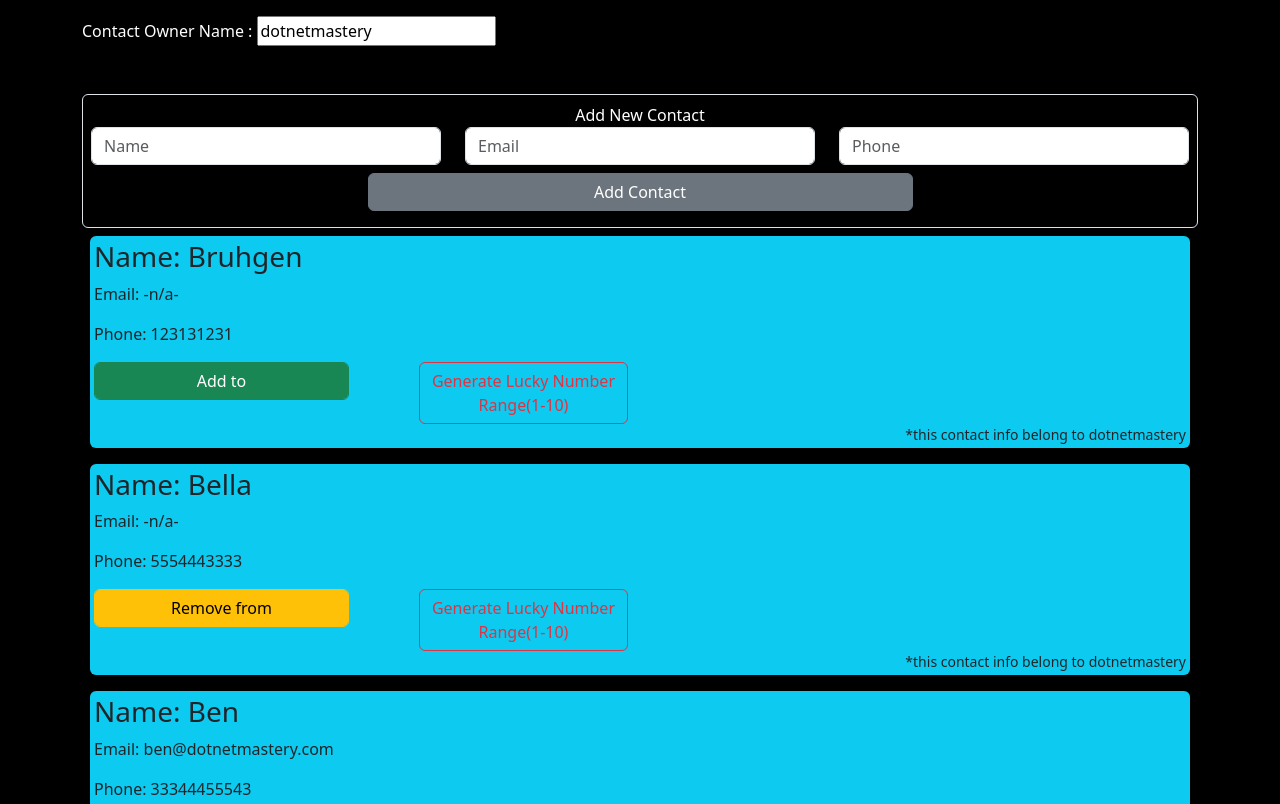
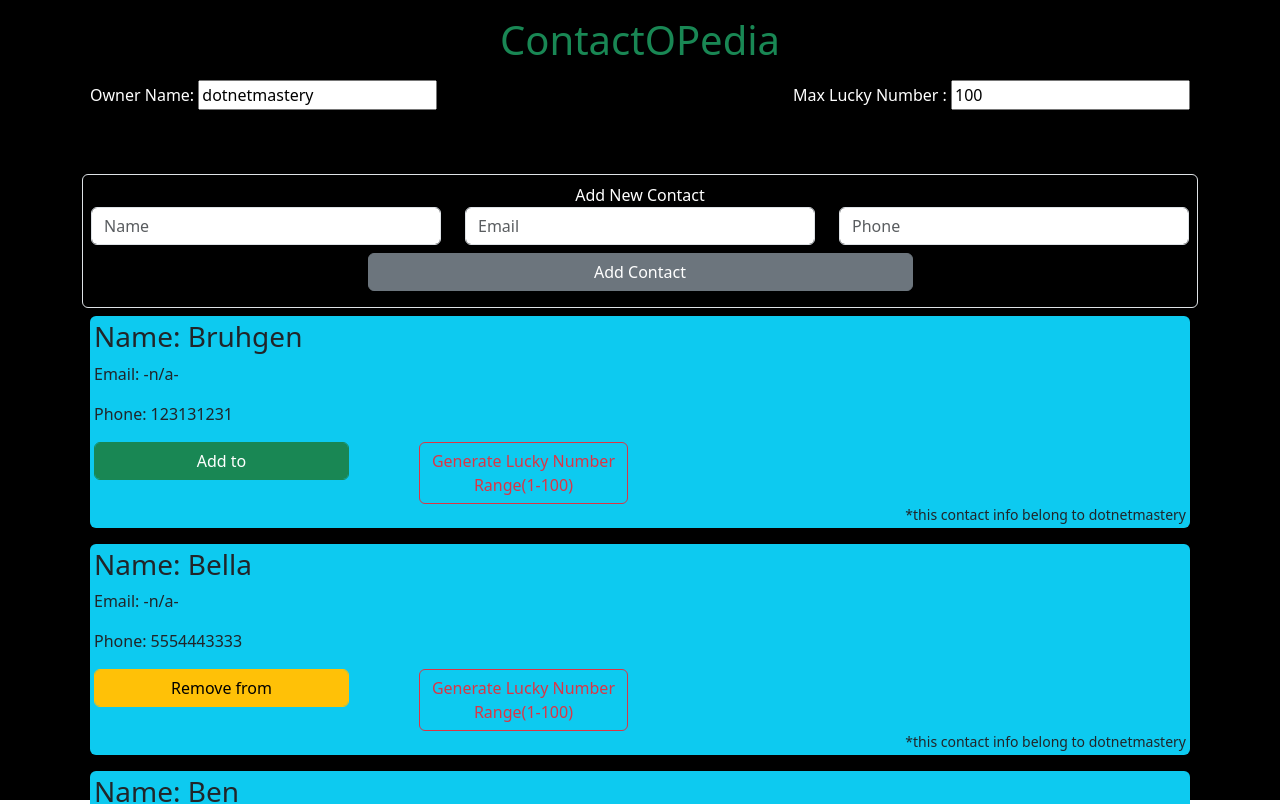
Before and after one commit to JLXP/vue-components-2, a Vue app: page / in a window 1280 px wide. Shown: the top 804 px of the page. Built offline with nearby package versions, Linux system fonts and the light colour scheme.

Commit message:
Pasando Props al Componente Nieto

```diff
--- a/src/App.vue
+++ b/src/App.vue
@@ -1,11 +1,15 @@
 <template>
-  <div class="bg-black text pt-3">
+  <div class="bg-black text pt-3" :style="{ height: '100vh' }">
+    <h1 class="text-center text-success">ContactOPedia</h1>
     <div class="container">
-      <div class="text-white float end">
-        Contact Owner Name : <input v-model="ownerName" />
+      <div class="row text-white p-2 mb-2">
+        <div class="col-6">Owner Name: <input v-model="ownerName" /></div>
+        <div class="col-6 text-end">
+          Max Lucky Number : <input v-model.number="maxNumber"/>
+        </div>
       </div>
-      <br/>
-      <br/>
+      <br />
+      <br />
       <AddContact @add-contact="onAddContact"></AddContact>
       <div class="row">
         <div class="col-12" v-for="contact in contacts" :key="contact.name">
@@ -15,6 +19,7 @@
             :ownername="contact.ownerName"
             :email="contact.email"
             :isFavorite="contact.isFavorite"
+            :maxLuckyNumber="maxNumber"
             @update-favorite="
               contact.isFavorite = onUpdateFavorite($event, contact.phone)
             "
@@ -35,6 +40,7 @@
 import AddContact from "./components/AddContact.vue";
 import LuckyNumber from "./components/LuckyNumber.vue";
 //import ButtonContainer from "./components/ButtonContainer.vue";
+const maxNumber = ref(100);
 const ownerName = ref("dotnetmastery");
 const contacts = reactive([
   {
@@ -58,12 +64,11 @@
   },
 ]);
 
-function onAddContact(contact){
+function onAddContact(contact) {
   contact.ownerName = ownerName.value;
   contact.isFavorite = false;
   contacts.push(contact);
 }
-
 
 function onUpdateFavorite(oldValuesFromChildComponent, phoneNumberFromParent) {
   console.log(oldValuesFromChildComponent);
--- a/src/components/Contact.vue
+++ b/src/components/Contact.vue
@@ -15,7 +15,7 @@
         </button>
       </div>
       <div class="col-3">
-        <LuckyNumber :maxNumber="10"></LuckyNumber>
+        <LuckyNumber :maxNumber="maxLuckyNumber"></LuckyNumber>
       </div>
     </div>
     <span class="float-end small" v-if="ownername != ''">
@@ -34,6 +34,7 @@
   ownername: String,
   email: { type: String, required: false, default: "-n/a-" },
   isFavorite: Boolean,
+  maxLuckyNumber: Number,
 });
 
 const emit = defineEmits(["update-favorite"]);
--- a/src/components/LuckyNumber.vue
+++ b/src/components/LuckyNumber.vue
@@ -18,7 +18,7 @@
 let luckyNumber = ref(0);
 
 const props = defineProps({
-    maxNumber:{type:Number, default:100}
+    maxNumber:{type:Number, default:10}
 });
 
 function generateLuckyNumber(){
```
